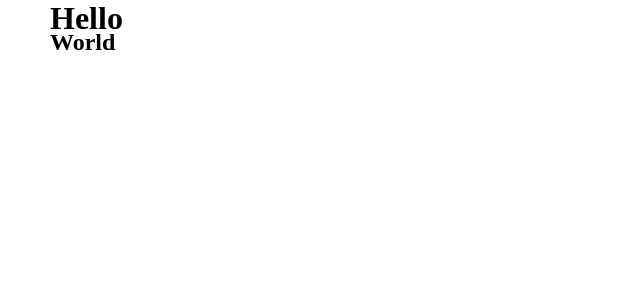
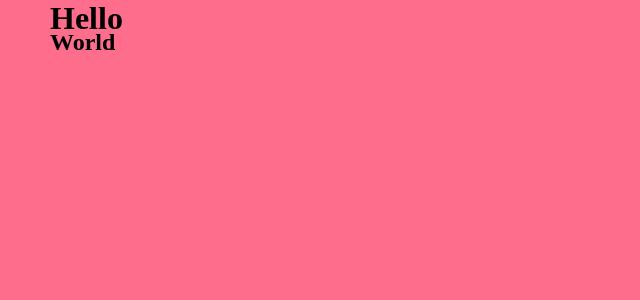
Before and after one commit to Eran2001/animating-react, a React (Vite) app: page / in a window 1280 px wide. Shown: the top 300 px of the page, without its empty margins (0-640 px from the left). Built offline with nearby package versions, Linux system fonts and the light colour scheme.

Commit message:
add some changes

```diff
--- a/src/App.jsx
+++ b/src/App.jsx
@@ -13,6 +13,15 @@ const App = () => {
     delay: 1000,
   });
 
+  const div = useSpring({
+    from: {
+      opacity: 0,
+    },
+    opacity: 1,
+    loop: true,
+    delay: 1500,
+  });
+
   const lateFade = useSpring({
     from: {
       x: -100,
@@ -26,12 +35,17 @@ const App = () => {
   const styles = useSpring({
     marginTop: "-0.5rem",
   });
-
   return (
-    <div>
+    <animated.div
+      style={{
+        ...div,
+        minHeight: "100vh",
+        backgroundColor: "#ff6d8d",
+      }}
+    >
       <animated.h1 style={{ ...fade }}>Hello</animated.h1>
       <animated.h2 style={{ ...lateFade, ...styles }}>World</animated.h2>
-    </div>
+    </animated.div>
   );
 };
 
```
